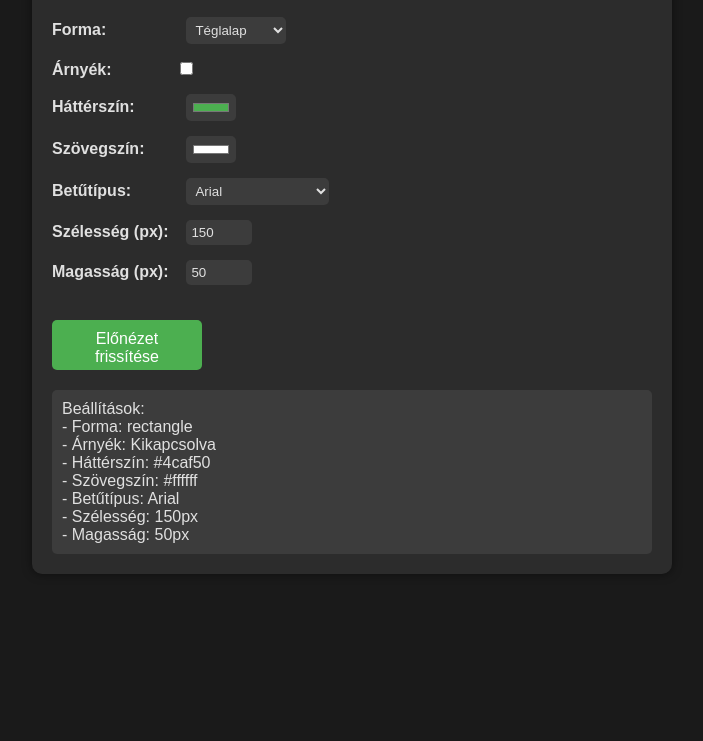
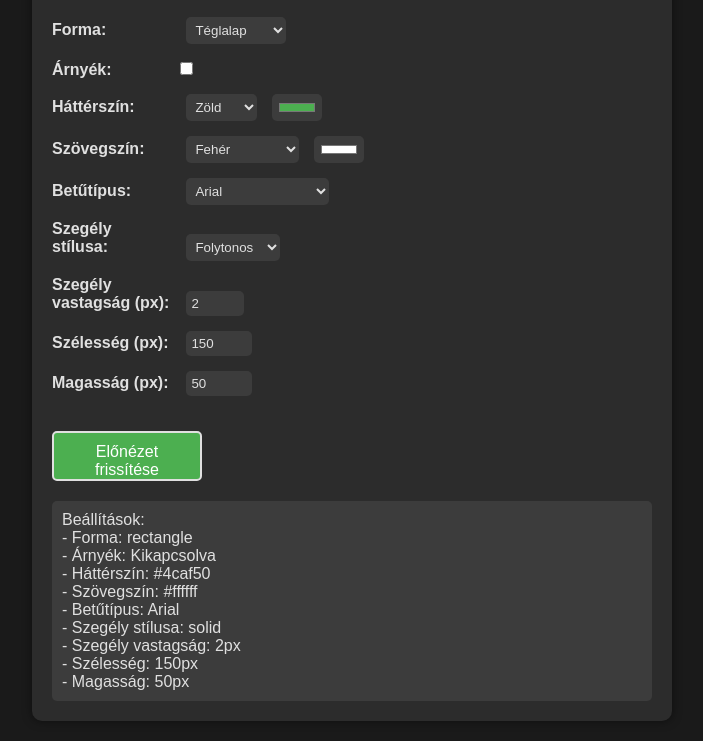
Before and after one commit to csalanka/Gombok, a plain HTML site: page index.html in a window 1280 px wide. Shown: the part 91-832 px from the top of the page, without its empty margins (288-991 px from the left). Before the commit the page ends 800 px from the top, so only its background shows below. Drawn offline with Linux system fonts and the light colour scheme.

Commit message:
Update index.html

```diff
--- a/index.html
+++ b/index.html
@@ -73,12 +73,28 @@
 
         <div class="control-group">
             <label for="bgColor">Háttérszín:</label>
-            <input type="color" id="bgColor" value="#4CAF50">
+            <select id="bgColor">
+                <option value="#4CAF50">Zöld</option>
+                <option value="#2196F3">Kék</option>
+                <option value="#F44336">Piros</option>
+                <option value="#FFEB3B">Sárga</option>
+                <option value="#9C27B0">Lila</option>
+                <option value="#ffffff">Fehér</option>
+                <option value="#000000">Fekete</option>
+            </select>
+            <input type="color" id="customBgColor" value="#4CAF50" style="margin-left: 10px;">
         </div>
 
         <div class="control-group">
             <label for="textColor">Szövegszín:</label>
-            <input type="color" id="textColor" value="#ffffff">
+            <select id="textColor">
+                <option value="#ffffff">Fehér</option>
+                <option value="#000000">Fekete</option>
+                <option value="#FF5722">Narancssárga</option>
+                <option value="#8BC34A">Világoszöld</option>
+                <option value="#E91E63">Rózsaszín</option>
+            </select>
+            <input type="color" id="customTextColor" value="#ffffff" style="margin-left: 10px;">
         </div>
 
         <div class="control-group">
@@ -88,7 +104,26 @@
                 <option value="Times New Roman">Times New Roman</option>
                 <option value="Verdana">Verdana</option>
                 <option value="Courier New">Courier New</option>
+                <option value="Georgia">Georgia</option>
+                <option value="Helvetica">Helvetica</option>
+                <option value="Impact">Impact</option>
             </select>
+        </div>
+
+        <div class="control-group">
+            <label for="borderStyle">Szegély stílusa:</label>
+            <select id="borderStyle">
+                <option value="solid">Folytonos</option>
+                <option value="dashed">Szaggatott</option>
+                <option value="dotted">Pontozott</option>
+                <option value="double">Dupla</option>
+                <option value="none">Nincs</option>
+            </select>
+        </div>
+
+        <div class="control-group">
+            <label for="borderWidth">Szegély vastagság (px):</label>
+            <input type="number" id="borderWidth" value="2" min="0" max="10">
         </div>
 
         <div class="control-group">
@@ -109,9 +144,11 @@
         function updateButton() {
             const shape = document.getElementById("shape").value;
             const shadow = document.getElementById("shadow").checked;
-            const bgColor = document.getElementById("bgColor").value;
-            const textColor = document.getElementById("textColor").value;
+            const bgColor = document.getElementById("customBgColor").value; // Egyéni szín használata
+            const textColor = document.getElementById("customTextColor").value; // Egyéni szín használata
             const font = document.getElementById("font").value;
+            const borderStyle = document.getElementById("borderStyle").value;
+            const borderWidth = document.getElementById("borderWidth").value + "px";
             const width = document.getElementById("width").value + "px";
             const height = document.getElementById("height").value + "px";
 
@@ -128,6 +165,17 @@
             button.style.height = height;
             button.style.borderRadius = borderRadius;
             button.style.boxShadow = shadow ? "5px 5px 15px rgba(0, 0, 0, 0.5)" : "none";
+            button.style.border = borderWidth + " " + borderStyle + " " + (borderStyle === "none" ? "transparent" : "#e0e0e0");
+
+            // Színválasztók szinkronizálása a dropdownokkal
+            document.getElementById("bgColor").addEventListener("change", () => {
+                document.getElementById("customBgColor").value = document.getElementById("bgColor").value;
+                updateButton();
+            });
+            document.getElementById("textColor").addEventListener("change", () => {
+                document.getElementById("customTextColor").value = document.getElementById("textColor").value;
+                updateButton();
+            });
 
             const output = `Beállítások:
 - Forma: ${shape}
@@ -135,6 +183,8 @@
 - Háttérszín: ${bgColor}
 - Szövegszín: ${textColor}
 - Betűtípus: ${font}
+- Szegély stílusa: ${borderStyle}
+- Szegély vastagság: ${borderWidth}
 - Szélesség: ${width}
 - Magasság: ${height}`;
 
@@ -142,13 +192,10 @@
         }
 
         // Automatikus frissítés minden változáskor
-        document.getElementById("shape").addEventListener("change", updateButton);
-        document.getElementById("shadow").addEventListener("change", updateButton);
-        document.getElementById("bgColor").addEventListener("input", updateButton);
-        document.getElementById("textColor").addEventListener("input", updateButton);
-        document.getElementById("font").addEventListener("change", updateButton);
-        document.getElementById("width").addEventListener("input", updateButton);
-        document.getElementById("height").addEventListener("input", updateButton);
+        document.querySelectorAll("select, input").forEach(element => {
+            element.addEventListener("change", updateButton);
+            element.addEventListener("input", updateButton);
+        });
         document.getElementById("previewButton").addEventListener("click", updateButton);
 
         // Kezdeti frissítés
```
